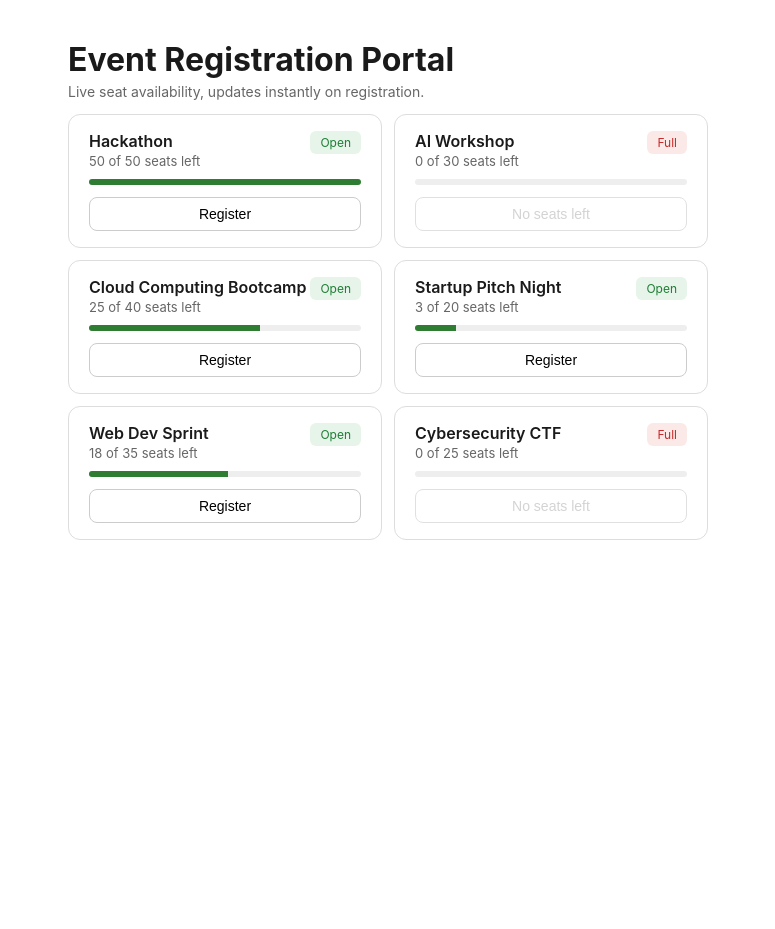
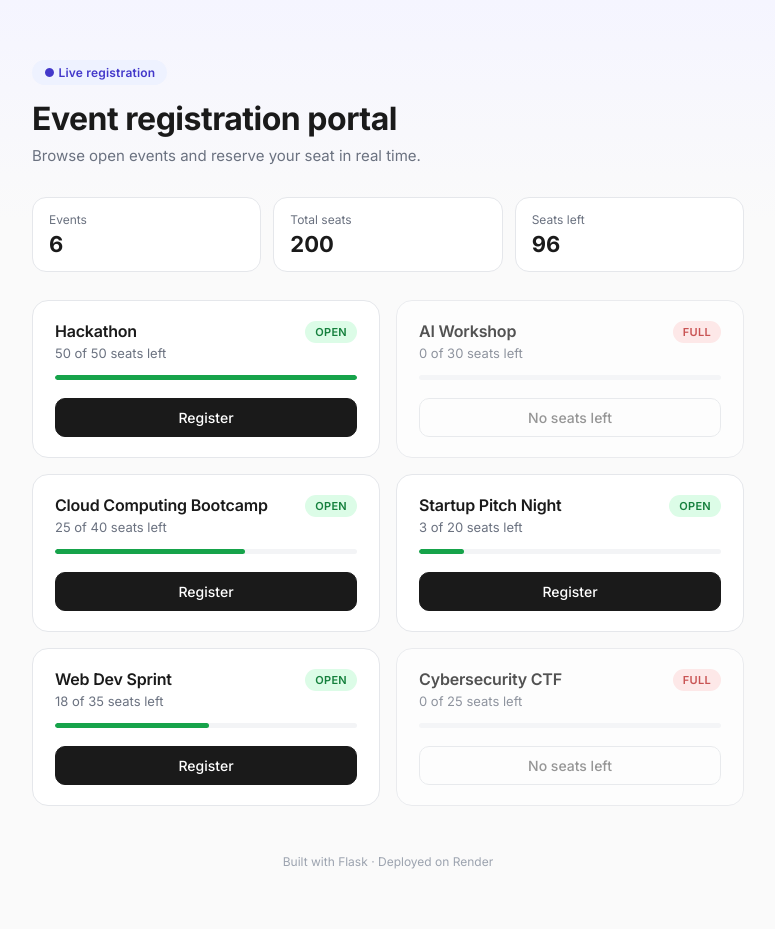
Before and after one commit to Snoowzzz/EVENT-REGISTRATION-PORTAL, a Flask app: page / in a window 1280 px wide. Shown: the whole page, without its empty margins (252-1027 px from the left). Before the commit the page ends 540 px from the top, so only its background shows below. Run offline with Flask 3, Linux system fonts and the light colour scheme.

Commit message:
Add stats summary bar and empty-state handling to frontend

```diff
--- a/templates/index.html
+++ b/templates/index.html
@@ -4,98 +4,164 @@
   <meta charset="UTF-8">
   <meta name="viewport" content="width=device-width, initial-scale=1.0">
   <title>Event Registration Portal</title>
+  <link rel="preconnect" href="https://fonts.googleapis.com">
+  <link rel="preconnect" href="https://fonts.gstatic.com" crossorigin>
+  <link href="https://fonts.googleapis.com/css2?family=Inter:wght@400;500;600;700&display=swap" rel="stylesheet">
   <style>
+    * { box-sizing: border-box; }
     body {
-      font-family: -apple-system, BlinkMacSystemFont, "Segoe UI", sans-serif;
-      max-width: 640px;
-      margin: 40px auto;
-      padding: 0 20px;
+      font-family: 'Inter', -apple-system, BlinkMacSystemFont, sans-serif;
+      max-width: 760px;
+      margin: 60px auto;
+      padding: 0 24px;
       color: #1a1a1a;
+      background: linear-gradient(180deg, #f5f5ff 0%, #fafafa 220px);
     }
-    h1 { margin-bottom: 4px; }
-    .subtitle { color: #666; font-size: 14px; margin-top: 0; }
+    .eyebrow {
+      display: inline-flex;
+      align-items: center;
+      gap: 6px;
+      background: #eef2ff;
+      color: #4338ca;
+      font-size: 12px;
+      font-weight: 600;
+      padding: 5px 12px;
+      border-radius: 20px;
+      margin-bottom: 14px;
+      letter-spacing: 0.2px;
+    }
+    h1 {
+      font-size: 32px;
+      font-weight: 700;
+      margin: 0 0 8px;
+      letter-spacing: -0.5px;
+    }
+    .subtitle {
+      color: #6b7280;
+      font-size: 15px;
+      margin: 0 0 32px;
+    }
+    .stats {
+      display: grid;
+      grid-template-columns: repeat(3, 1fr);
+      gap: 12px;
+      margin-bottom: 28px;
+    }
+    .stat {
+      background: #fff;
+      border: 1px solid #e5e7eb;
+      border-radius: 14px;
+      padding: 14px 16px;
+    }
+    .stat-label { font-size: 12px; color: #6b7280; margin: 0 0 4px; }
+    .stat-value { font-size: 22px; font-weight: 700; margin: 0; }
     .grid {
       display: grid;
       grid-template-columns: repeat(auto-fit, minmax(260px, 1fr));
-      gap: 12px;
+      gap: 16px;
     }
     .card {
-      border: 1px solid #ddd;
-      border-radius: 12px;
-      padding: 16px 20px;
+      background: #fff;
+      border: 1px solid #e5e7eb;
+      border-radius: 16px;
+      padding: 20px 22px;
       transition: box-shadow 0.2s ease, transform 0.2s ease;
     }
     .card:hover {
-      box-shadow: 0 4px 12px rgba(0,0,0,0.08);
+      box-shadow: 0 8px 24px rgba(0,0,0,0.06);
       transform: translateY(-2px);
     }
+    .card.full { opacity: 0.75; }
     .card-head {
       display: flex;
       justify-content: space-between;
       align-items: start;
-      margin-bottom: 10px;
+      margin-bottom: 14px;
     }
-    .name { font-weight: 600; margin: 0; }
-    .seats { font-size: 13px; color: #666; margin: 2px 0 0; }
+    .name {
+      font-weight: 600;
+      font-size: 16px;
+      margin: 0;
+      letter-spacing: -0.2px;
+    }
+    .seats {
+      font-size: 13px;
+      color: #6b7280;
+      margin: 4px 0 0;
+    }
     .badge {
-      font-size: 12px;
+      font-size: 11px;
+      font-weight: 600;
+      letter-spacing: 0.3px;
       padding: 4px 10px;
-      border-radius: 6px;
+      border-radius: 20px;
+      white-space: nowrap;
     }
-    .badge.open { background: #e6f4ea; color: #1e7e34; }
-    .badge.full { background: #fbe9e7; color: #c62828; }
+    .badge.open { background: #dcfce7; color: #15803d; }
+    .badge.full { background: #fee2e2; color: #b91c1c; }
     .bar-bg {
-      height: 6px;
-      background: #eee;
-      border-radius: 4px;
+      height: 5px;
+      background: #f3f4f6;
+      border-radius: 10px;
       overflow: hidden;
-      margin-bottom: 12px;
+      margin-bottom: 18px;
     }
     .bar-fill {
       height: 100%;
+      border-radius: 10px;
       transition: width 0.5s ease;
     }
-    .bar-fill.open { background: #2e7d32; }
-    .bar-fill.full { background: #c62828; }
+    .bar-fill.open { background: #16a34a; }
+    .bar-fill.full { background: #dc2626; }
     button {
       width: 100%;
-      padding: 8px;
-      border-radius: 8px;
-      border: 1px solid #ccc;
+      padding: 10px;
+      border-radius: 10px;
+      border: 1px solid #d1d5db;
       background: #fff;
       cursor: pointer;
+      font-family: inherit;
       font-size: 14px;
+      font-weight: 500;
+      color: #1a1a1a;
       display: flex;
       align-items: center;
       justify-content: center;
       gap: 8px;
+      transition: background 0.15s ease;
     }
     button:disabled { cursor: not-allowed; opacity: 0.6; }
-    button:hover:not(:disabled) { background: #f5f5f5; }
+    button:hover:not(:disabled) { background: #f9fafb; border-color: #9ca3af; }
+    .card:not(.full) button {
+      background: #1a1a1a;
+      color: #fff;
+      border-color: #1a1a1a;
+    }
+    .card:not(.full) button:hover:not(:disabled) { background: #333; }
     .spinner {
       width: 14px;
       height: 14px;
-      border: 2px solid #ccc;
-      border-top-color: #333;
+      border: 2px solid rgba(255,255,255,0.4);
+      border-top-color: #fff;
       border-radius: 50%;
       animation: spin 0.6s linear infinite;
     }
     @keyframes spin { to { transform: rotate(360deg); } }
     #toast {
       display: none;
-      margin-top: 16px;
-      padding: 10px 14px;
-      border-radius: 8px;
+      margin-top: 20px;
+      padding: 12px 16px;
+      border-radius: 10px;
       font-size: 14px;
+      font-weight: 500;
     }
-    #toast.success { background: #e6f4ea; color: #1e7e34; }
-    #toast.error { background: #fbe9e7; color: #c62828; }
-
+    #toast.success { background: #dcfce7; color: #15803d; }
+    #toast.error { background: #fee2e2; color: #b91c1c; }
     .modal-overlay {
       display: none;
       position: fixed;
       inset: 0;
-      background: rgba(0,0,0,0.4);
+      background: rgba(0,0,0,0.45);
       align-items: center;
       justify-content: center;
       z-index: 10;
@@ -103,25 +169,35 @@
     .modal-overlay.show { display: flex; }
     .modal-box {
       background: #fff;
-      border-radius: 12px;
-      padding: 24px;
+      border-radius: 16px;
+      padding: 26px;
       max-width: 320px;
       width: 90%;
+      box-shadow: 0 20px 60px rgba(0,0,0,0.2);
     }
-    .modal-box p { margin: 0 0 16px; }
+    .modal-box p { margin: 0 0 18px; font-size: 15px; }
     .modal-actions { display: flex; gap: 8px; }
-    .modal-actions button { flex: 1; }
+    .modal-actions button { flex: 1; background: #fff; color: #1a1a1a; border-color: #d1d5db; }
     .modal-actions .confirm { background: #1a1a1a; color: #fff; border-color: #1a1a1a; }
     .modal-actions .confirm:hover { background: #333; }
+    footer {
+      margin-top: 48px;
+      text-align: center;
+      font-size: 12px;
+      color: #9ca3af;
+    }
   </style>
 </head>
 <body>
 
-  <h1>Event Registration Portal</h1>
-  <p class="subtitle">Live seat availability, updates instantly on registration.</p>
-
+  <div class="eyebrow">● Live registration</div>
+  <h1>Event registration portal</h1>
+  <p class="subtitle">Browse open events and reserve your seat in real time.</p>
+  <div class="stats" id="stats"></div>
   <div class="grid" id="cards"></div>
   <div id="toast"></div>
+
+  <footer>Built with Flask · Deployed on Render</footer>
 
   <div class="modal-overlay" id="modal">
     <div class="modal-box">
@@ -139,24 +215,42 @@
     async function loadEvents() {
       const res = await fetch('/api/events');
       const events = await res.json();
+      renderStats(events);
       renderEvents(events);
+    }
+
+    function renderStats(events) {
+      const totalEvents = events.length;
+      const totalSeats = events.reduce((sum, e) => sum + e.seats_total, 0);
+      const seatsLeft = events.reduce((sum, e) => sum + e.seats_left, 0);
+      document.getElementById('stats').innerHTML = `
+        <div class="stat"><p class="stat-label">Events</p><p class="stat-value">${totalEvents}</p></div>
+        <div class="stat"><p class="stat-label">Total seats</p><p class="stat-value">${totalSeats}</p></div>
+        <div class="stat"><p class="stat-label">Seats left</p><p class="stat-value">${seatsLeft}</p></div>
+      `;
     }
 
     function renderEvents(events) {
       const container = document.getElementById('cards');
       container.innerHTML = '';
+
+      if (events.length === 0) {
+        container.innerHTML = `<p style="color:#6b7280; font-size:14px;">No events available right now.</p>`;
+        return;
+      }
+
       events.forEach(ev => {
         const pct = Math.round((ev.seats_left / ev.seats_total) * 100);
         const full = ev.seats_left <= 0;
         const card = document.createElement('div');
-        card.className = 'card';
+        card.className = `card ${full ? 'full' : ''}`;
         card.innerHTML = `
           <div class="card-head">
             <div>
               <p class="name">${ev.name}</p>
               <p class="seats">${ev.seats_left} of ${ev.seats_total} seats left</p>
             </div>
-            <span class="badge ${full ? 'full' : 'open'}">${full ? 'Full' : 'Open'}</span>
+            <span class="badge ${full ? 'full' : 'open'}">${full ? 'FULL' : 'OPEN'}</span>
           </div>
           <div class="bar-bg">
             <div class="bar-fill ${full ? 'full' : 'open'}" style="width:${pct}%"></div>
@@ -201,7 +295,6 @@
 
     async function register(id) {
       const btn = document.querySelector(`button[data-id="${id}"]`);
-      const originalText = btn.textContent;
       btn.disabled = true;
       btn.innerHTML = `<span class="spinner"></span> Registering...`;
 
```
